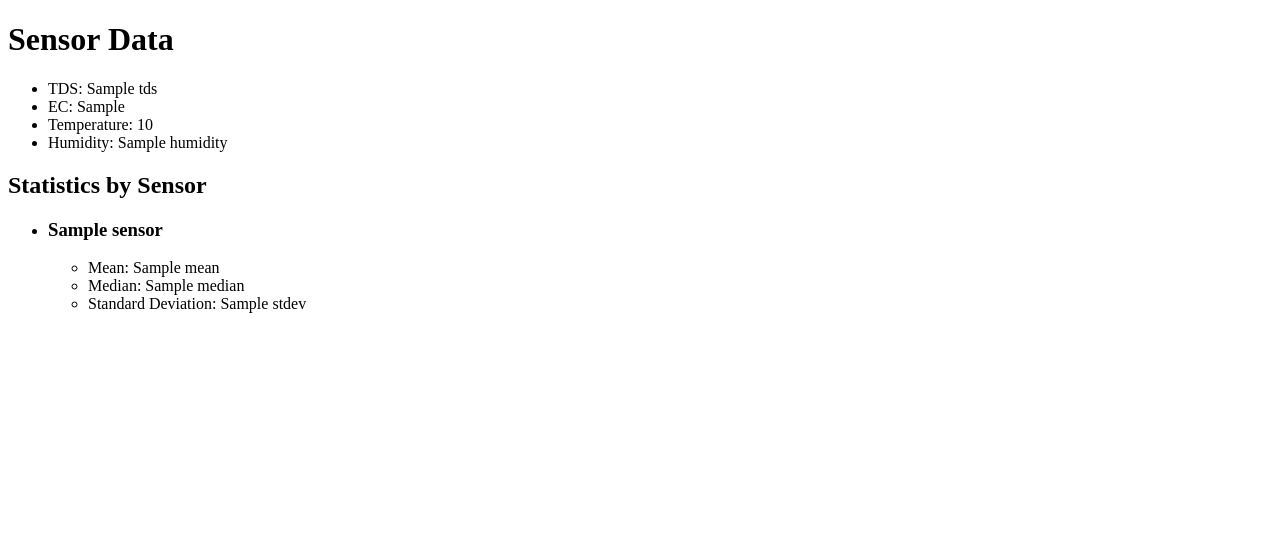
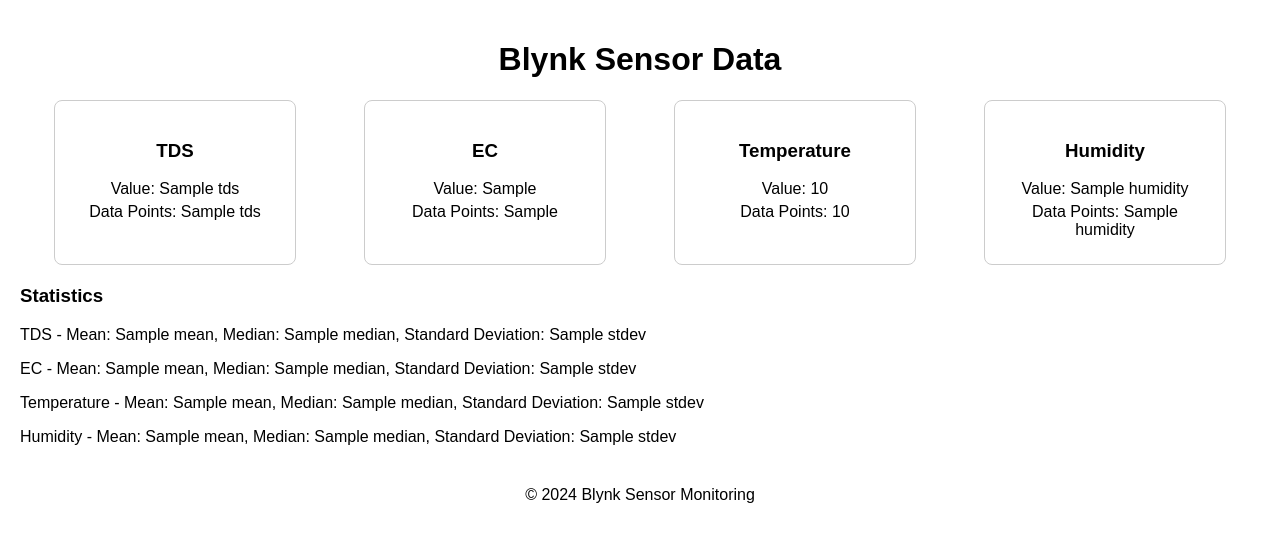
Before and after one commit to ThemeHackers/TDSDHT11.BLYNK-SERVER, a Flask app: template templates/index.html in a window 1280 px wide. Shown: the top 542 px of the page. Run offline with Flask 3, Linux system fonts and the light colour scheme; the template is opened without the code that fills it: most values are stand-ins (such as "Sample title", 1, 10 or a date in 2020); parts of the project's set-up code (start-up, migrations or seed data) failed here and were passed over.

Commit message:
Update index.html

```diff
--- a/templates/index.html
+++ b/templates/index.html
@@ -3,40 +3,88 @@
 <head>
     <meta charset="UTF-8">
     <meta name="viewport" content="width=device-width, initial-scale=1.0">
-    <title>Sensor Data and Statistics</title>
-    <script>
-        // Refresh every 5 seconds
-        setTimeout(function() {
-            window.location.reload();
-        }, 5000);
-    </script>
+    <meta http-equiv="refresh" content="3">
+    <title>Blynk Sensor Data</title>
+    <style>
+        body {
+            font-family: Arial, sans-serif;
+            margin: 0;
+            padding: 20px;
+        }
+        h1 {
+            text-align: center;
+        }
+        .container {
+            display: flex;
+            justify-content: space-around;
+            margin-top: 20px;
+        }
+        .card {
+            padding: 20px;
+            border: 1px solid #ccc;
+            border-radius: 8px;
+            width: 200px;
+            text-align: center;
+        }
+        .card p {
+            margin: 5px 0;
+        }
+        .stats {
+            margin-top: 20px;
+        }
+        .stats div {
+            margin-bottom: 10px;
+        }
+        .footer {
+            text-align: center;
+            margin-top: 40px;
+        }
+    </style>
 </head>
 <body>
-    <h1>Sensor Data</h1>
-    <ul>
-        <li>TDS: {{ tds }}</li>
-        <li>EC: {{ ec }}</li>
-        <li>Temperature: {{ temperature }}</li>
-        <li>Humidity: {{ humidity }}</li>
-    </ul>
 
-    {% if calculating %}
-        <h2>กำลังคำนวณข้อมูลอยู่...</h2>
-        <p>ระบบกำลังเก็บข้อมูลครบ 200 ค่าเพื่อการวิเคราะห์</p>
-    {% else %}
-        <h2>Statistics by Sensor</h2>
-        <ul>
-            {% for sensor, stat in stats.items() %}
-            <li>
-                <h3>{{ sensor }}</h3>
-                <ul>
-                    <li>Mean: {{ stat.mean }}</li>
-                    <li>Median: {{ stat.median }}</li>
-                    <li>Standard Deviation: {{ stat.stdev }}</li>
-                </ul>
-            </li>
-            {% endfor %}
-        </ul>
-    {% endif %}
+    <h1>Blynk Sensor Data</h1>
+
+    <div class="container">
+        <div class="card">
+            <h3>TDS</h3>
+            <p>Value: {{ tds }}</p>
+            <p>Data Points: {{ data_count.TDS }}</p>
+        </div>
+        <div class="card">
+            <h3>EC</h3>
+            <p>Value: {{ ec }}</p>
+            <p>Data Points: {{ data_count.EC }}</p>
+        </div>
+        <div class="card">
+            <h3>Temperature</h3>
+            <p>Value: {{ temperature }}</p>
+            <p>Data Points: {{ data_count.Temperature }}</p>
+        </div>
+        <div class="card">
+            <h3>Humidity</h3>
+            <p>Value: {{ humidity }}</p>
+            <p>Data Points: {{ data_count.Humidity }}</p>
+        </div>
+    </div>
+
+    <div class="stats">
+        {% if stats %}
+            <h3>Statistics</h3>
+            <div>
+                <p>TDS - Mean: {{ stats.TDS.mean }}, Median: {{ stats.TDS.median }}, Standard Deviation: {{ stats.TDS.stdev }}</p>
+                <p>EC - Mean: {{ stats.EC.mean }}, Median: {{ stats.EC.median }}, Standard Deviation: {{ stats.EC.stdev }}</p>
+                <p>Temperature - Mean: {{ stats.Temperature.mean }}, Median: {{ stats.Temperature.median }}, Standard Deviation: {{ stats.Temperature.stdev }}</p>
+                <p>Humidity - Mean: {{ stats.Humidity.mean }}, Median: {{ stats.Humidity.median }}, Standard Deviation: {{ stats.Humidity.stdev }}</p>
+            </div>
+        {% else %}
+            <p>Waiting for 10 data points to calculate statistics...</p>
+        {% endif %}
+    </div>
+
+    <div class="footer">
+        <p>&copy; 2024 Blynk Sensor Monitoring</p>
+    </div>
+
 </body>
 </html>
```
